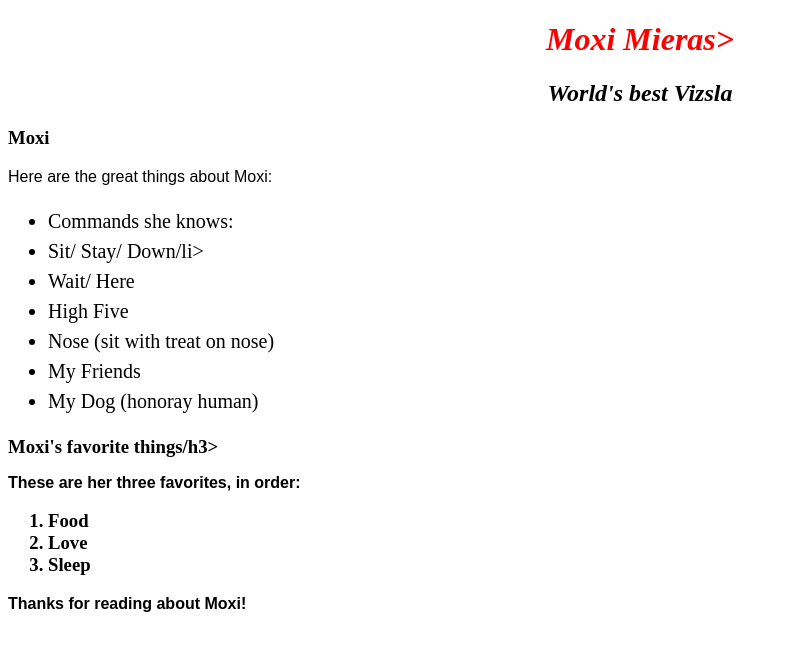
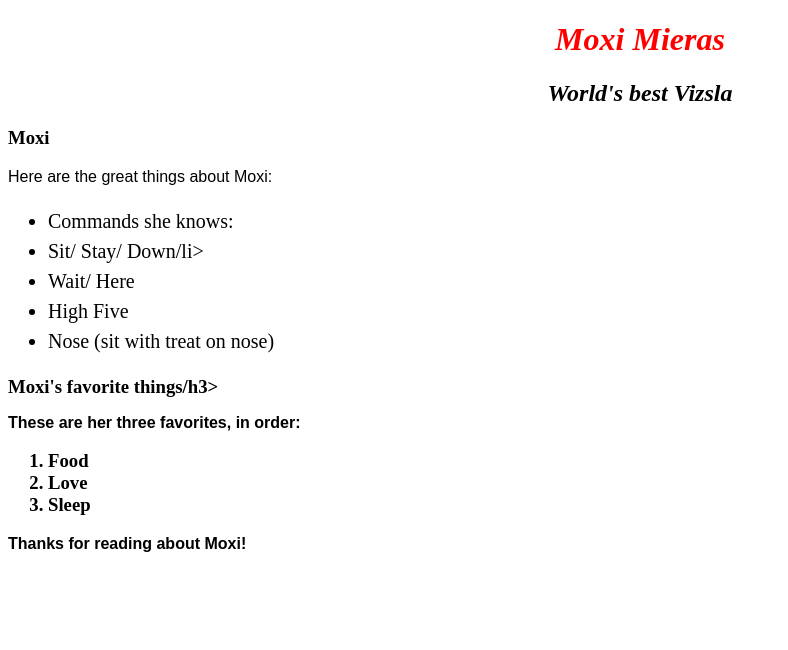
Before and after one commit to medintel/Epi1webpage, a plain HTML site: page doggo.html in a window 1280 px wide. Shown: the whole page, without its empty margins (0-788 px from the left). Drawn offline with Linux system fonts and the light colour scheme.

Commit message:
Corrections to webpages and move favorite-things.html to index.html

```diff
--- a/doggo.html
+++ b/doggo.html
@@ -7,7 +7,7 @@
   <title>Moxi the wonder pup</title>
 </head>
   <body>
-  <h1>Moxi Mieras></h1>
+  <h1>Moxi Mieras</h1>
   <h2>World's best Vizsla</h2>
 
   <h3>Moxi</h3>
@@ -19,8 +19,6 @@
           <li>High Five</li>
           <li>Nose (sit with treat on nose)</li>
       </li>
-      <li>My Friends</li>
-      <li>My Dog (honoray human)</li>
     </ul>
   <h3>Moxi's favorite things/h3>
     <p>These are her three favorites, in order:</p>
```
Also changed, not shown: favorite-places.html (+2 -1 lines), index.html (renamed from favorite-things.html, +2 -2 lines).
